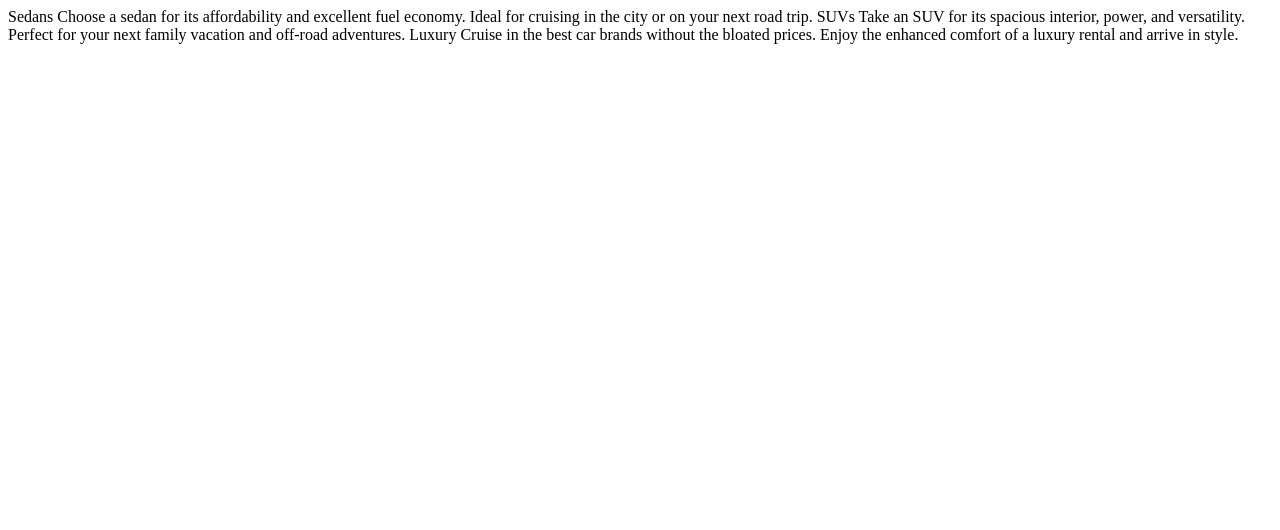
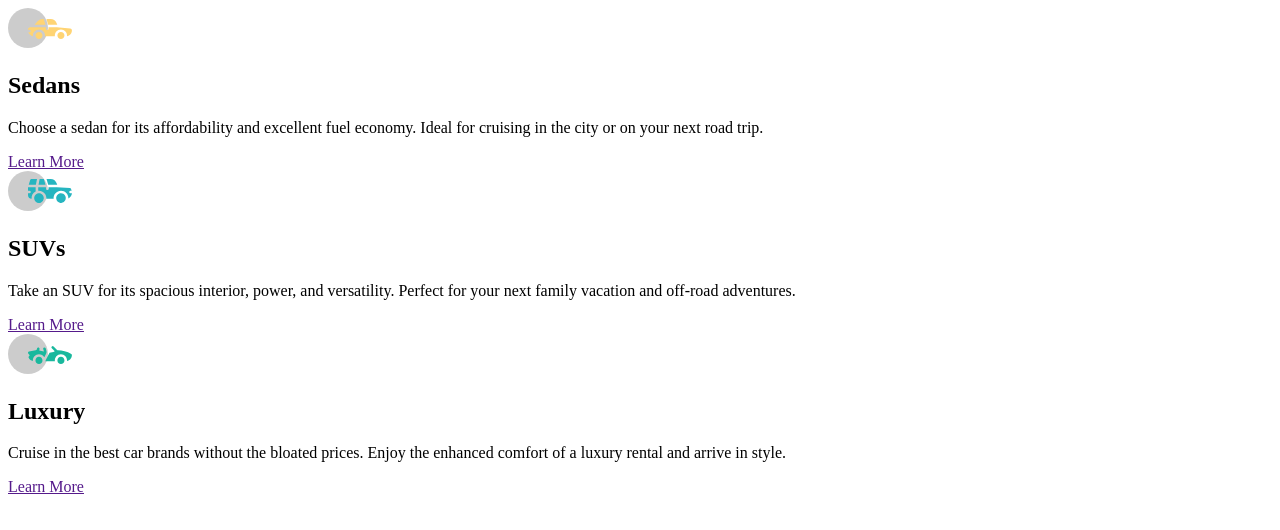
Before and after one commit to MatiasBastarrica/three-column-preview-card-component, a plain HTML site: page index.html in a window 1280 px wide. Drawn offline with Linux system fonts and the light colour scheme.

Commit message:
Write the HTML

```diff
--- a/index.html
+++ b/index.html
@@ -15,11 +15,36 @@
     <title>Frontend Mentor | 3-column preview card component</title>
   </head>
   <body>
-    Sedans Choose a sedan for its affordability and excellent fuel economy.
-    Ideal for cruising in the city or on your next road trip. SUVs Take an SUV
-    for its spacious interior, power, and versatility. Perfect for your next
-    family vacation and off-road adventures. Luxury Cruise in the best car
-    brands without the bloated prices. Enjoy the enhanced comfort of a luxury
-    rental and arrive in style.
+    <main>
+      <section class="cards-container">
+        <article class="card bg-orange">
+          <img src="./images/icon-sedans.svg" alt="" />
+          <h2>Sedans</h2>
+          <p>
+            Choose a sedan for its affordability and excellent fuel economy.
+            Ideal for cruising in the city or on your next road trip.
+          </p>
+          <a href="" class="btn">Learn More</a>
+        </article>
+        <article class="card bg-cyan">
+          <img src="./images/icon-suvs.svg" alt="" />
+          <h2>SUVs</h2>
+          <p>
+            Take an SUV for its spacious interior, power, and versatility.
+            Perfect for your next family vacation and off-road adventures.
+          </p>
+          <a href="" class="btn">Learn More</a>
+        </article>
+        <article class="card bg-dark-cyan">
+          <img src="./images/icon-luxury.svg" alt="" />
+          <h2>Luxury</h2>
+          <p>
+            Cruise in the best car brands without the bloated prices. Enjoy the
+            enhanced comfort of a luxury rental and arrive in style.
+          </p>
+          <a href="" class="btn">Learn More</a>
+        </article>
+      </section>
+    </main>
   </body>
 </html>
```
